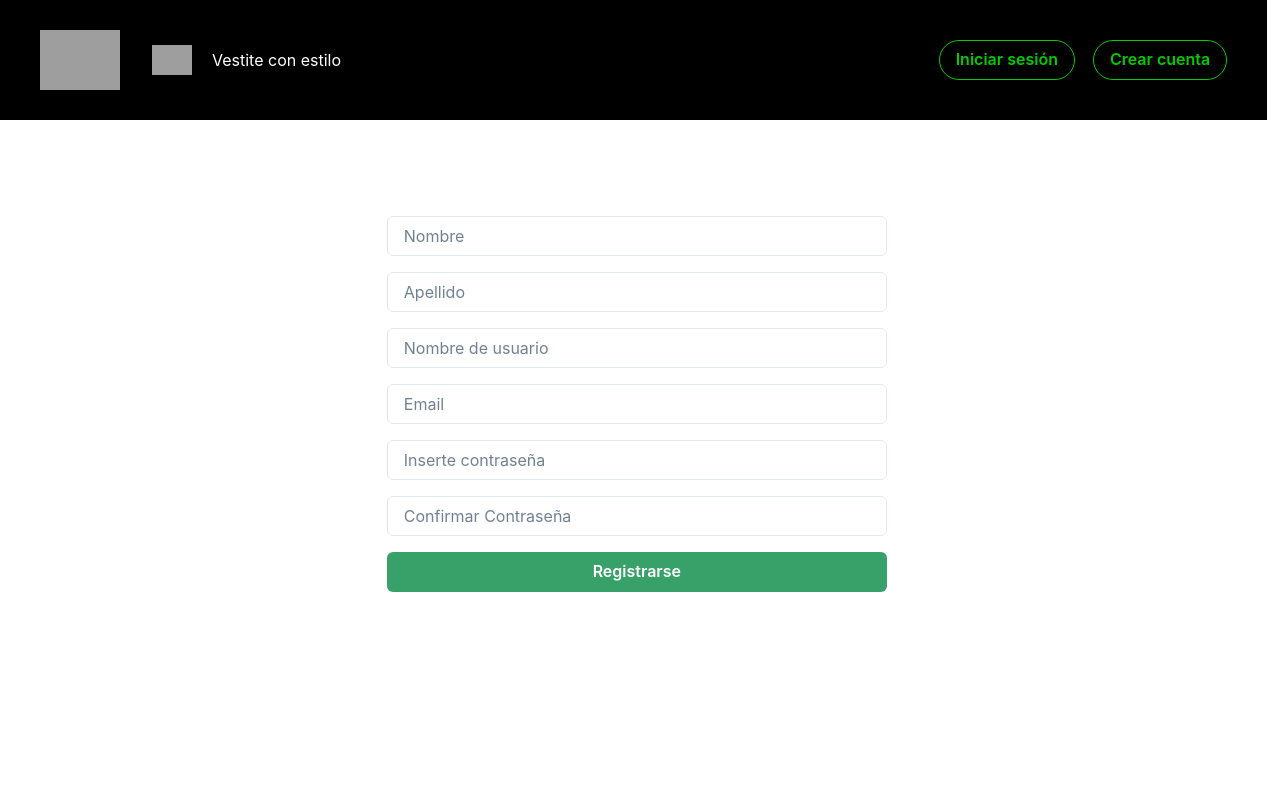
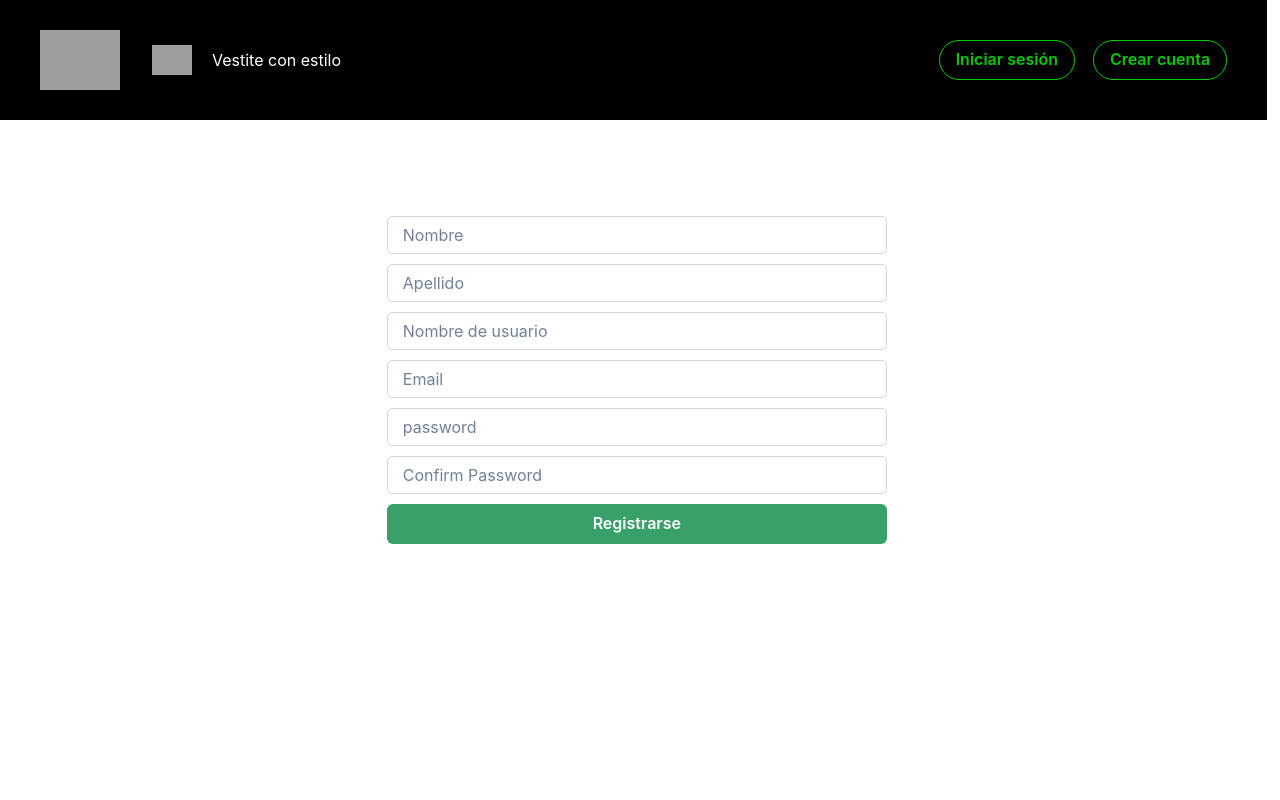
Before and after one commit to Julietabachur/frontFinal, a React (Vite) app in the folder frontend-integrador/: page /register in a window 1280 px wide. Shown: the top 800 px of the page. Built offline with nearby package versions, Linux system fonts and the light colour scheme; grey boxes are pictures that could not be loaded; a web font is replaced by a local one.

Commit message:
se modifica registro

```diff
--- a/frontend-integrador/src/App.jsx
+++ b/frontend-integrador/src/App.jsx
@@ -28,7 +28,8 @@ function App() {
       });
       if (response) {
         setUsername(response.data.username);
-        setRoles(response.data.roles);console.log(response.data.roles);
+        setRoles(response.data.roles);
+        console.log(response.data.roles);
       } else {
         localStorage.removeItem("riskkojwt");
       }
@@ -52,6 +53,7 @@ function App() {
             username={username ? username : null}
             setUsername={setUsername}
           />
+
           <Routes>
             <Route path="/" element={<HomePage />} />
             <Route path="/login" element={<Login />} />
--- a/frontend-integrador/src/components/pages/home/HomePage.jsx
+++ b/frontend-integrador/src/components/pages/home/HomePage.jsx
@@ -203,7 +203,7 @@ const HomePage = () => {
                   Categorias
                 </Text>
             </MenuButton>
-            <MenuList bg={"negro"}>
+            <UnorderedList bg={"negro"}>
               {categoriesData.map((category) => (
                 <MenuItem
                   bg={"negro"}
@@ -221,7 +221,7 @@ const HomePage = () => {
                   </Link>
                 </MenuItem>
               ))}
-            </MenuList>
+            </UnorderedList>
           </Menu>
         )}
         {!media && (
--- a/frontend-integrador/src/components/pages/login/Register.jsx
+++ b/frontend-integrador/src/components/pages/login/Register.jsx
@@ -1,35 +1,48 @@
-import React, { useState, useEffect} from 'react';
-import { Box, Input, Button, Stack, Flex } from '@chakra-ui/react';
-import axios from 'axios';
-import { useNavigate } from 'react-router-dom';
+import React, { useState, useEffect } from "react";
+import {
+  Box,
+  Input,
+  Button,
+  Stack,
+  Flex,
+  Spinner,
+  HStack,
+} from "@chakra-ui/react";
+import axios from "axios";
+import { useNavigate } from "react-router-dom";
 
 const nameRegex = /^[a-zA-Z][a-zA-Z_-]{2,22}$/;
 const clientNameRegex = /^[a-zA-Z0-9_]{5,}$/;
-const passwordRegex = /^(?=.*[a-z])(?=.*[A-Z])(?=.*[0-9])(?=.*[!@#$%*]).{8,24}$/;
+const passwordRegex =
+  /^(?=.*[a-z])(?=.*[A-Z])(?=.*[0-9])(?=.*[!@#$%*]).{8,24}$/;
 const emailRegex = /^[\w-]+(\.[\w-]+)*@([\w-]+\.)+[a-zA-Z]{2,7}$/;
 const REGISTER_URL = "http://localhost:8080/auth/register";
 
 const Register = () => {
   //constantes del formulario
-    const [firstName, setFirstName] = useState('');
-    const [lastName, setLastName] = useState('');
-    const [clientName, setClientName] = useState('');
+  const [firstName, setFirstName] = useState("");
+  const [lastName, setLastName] = useState("");
+  const [clientName, setClientName] = useState("");
   const [clientNameValid, setClientNameValid] = useState(true);
-    const [email, setEmail] = useState('');
-    const [password, setPassword] = useState('');
-    const [confirmPassword, setConfirmPassword] = useState('');
+  const [email, setEmail] = useState("");
+  const [password, setPassword] = useState("");
+  const [confirmPassword, setConfirmPassword] = useState("");
+  const [isNameLoading, setIsNameLoading] = useState(false);
+  const [isEmailLoading, setIsEmailLoading] = useState(false);
 
   //constantes para manejo de errores en las validaciones
-    const [firstNameError, setFirstNameError] = useState('');
-    const [lastNameError, setLastNameError] = useState('');
-    const [clientNameError, setClientNameError] = useState('');
-    const [emailError, setEmailError] = useState('');
-    const [passwordError, setPasswordError] = useState('');
-    const [confirmPasswordError, setConfirmPasswordError] = useState('');
+  const [firstNameError, setFirstNameError] = useState("");
+  const [lastNameError, setLastNameError] = useState("");
+  const [clientNameError, setClientNameError] = useState("");
+  const [emailError, setEmailError] = useState("");
+  const [passwordError, setPasswordError] = useState("");
+  const [confirmPasswordError, setConfirmPasswordError] = useState("");
 
   //constantes para manejo de errores cdo se valida duplicado en BE de clientName y email
-    const [showClientNameDuplicatedError, setShowClientNameDuplicatedError] = useState(false);
-    const [showEmailDuplicatedError, setShowEmailDuplicatedError] = useState(false);
+  const [showClientNameDuplicatedError, setShowClientNameDuplicatedError] =
+    useState(false);
+  const [showEmailDuplicatedError, setShowEmailDuplicatedError] =
+    useState(false);
 
   const navigate = useNavigate();
 
@@ -46,41 +59,54 @@ const Register = () => {
 
   //Funciones de cada validación
   const validateName = (name) => {
-        return !nameRegex.test(name) ? 'El nombre debe contener solo letras, mínimo 4 y no tener espacios al inicio.' : '';
+    return !nameRegex.test(name)
+      ? "El nombre debe contener solo letras, mínimo 4 y no tener espacios al inicio."
+      : "";
   };
 
   const validateLastName = (lastName) => {
-        return !nameRegex.test(lastName) ? 'El apellido debe contener solo letras, mínimo 4 y no tener espacios al inicio.' : '';
+    return !nameRegex.test(lastName)
+      ? "El apellido debe contener solo letras, mínimo 4 y no tener espacios al inicio."
+      : "";
   };
 
-    const validateClientName = (clientName)=> {
-        return !clientNameRegex.test(clientName) ? 'El nombre de usuario puede contener letras, numeros y guión bajo, mínimo 5 y no tener espacios al inicio.' : '';
+  const validateClientName = (clientName) => {
+    return !clientNameRegex.test(clientName)
+      ? "El nombre de usuario puede contener letras, numeros y guión bajo, mínimo 5 y no tener espacios al inicio."
+      : "";
   };
 
   const validateEmail = (email) => {
-        return !emailRegex.test(email) ? 'Formato de correo electrónico no válido.' : '';
+    return !emailRegex.test(email)
+      ? "Formato de correo electrónico no válido."
+      : "";
   };
 
   const validatePassword = (password) => {
-        return !passwordRegex.test(password) ? 'La contraseña debe contener al menos 8 caracteres, una letra mayúscula, una letra minúscula, un número y un carácter especial.' : '';
+    return !passwordRegex.test(password)
+      ? "La contraseña debe contener al menos 8 caracteres, una letra mayúscula, una letra minúscula, un número y un carácter especial."
+      : "";
   };
 
   //Funciones para el manejo de errores en dependencia de las validaciones
 
-    const handleFirstNameBlur = () => {
+  const handleFirstNameBlur = (firstName) => {
+    setFirstName(firstName);
     setFirstNameError(validateName(firstName));
   };
 
-    const handleLastNameBlur = () => {
+  const handleLastNameBlur = (lastName) => {
+    setLastName(lastName);
     setLastNameError(validateLastName(lastName));
   };
 
-    const handleClientNameBlur = () => {
+  const handleClientNameBlur = (clientName) => {
+    setClientName(clientName);
     setClientNameError(validateClientName(clientName));
   };
 
-
-    const handleEmailBlur = () => {
+  const handleEmailBlur = (email) => {
+    setEmail(email);
     setEmailError(validateEmail(email));
   };
 
@@ -89,12 +115,13 @@ const Register = () => {
   };
 
   const handleConfirmPasswordBlur = () => {
-        setConfirmPasswordError(password !== confirmPassword ? 'Las contraseñas no coinciden.' : '');
+    setConfirmPasswordError(
+      password !== confirmPassword ? "Las contraseñas no coinciden." : ""
+    );
   };
 
   //confirma si riskkojkt existe es que la pesona ya esta registrado y si no va a home
   const token = JSON.parse(localStorage.getItem("riskkojwt"));
-    console.log(token)
 
   const GETME_URL = import.meta.env.VITE_GETME_URL;
 
@@ -107,7 +134,7 @@ const Register = () => {
         },
       });
       if (response) {
-            navigate("/")
+        navigate("/");
       } else {
         localStorage.removeItem("riskkojwt");
       }
@@ -120,33 +147,40 @@ const Register = () => {
     if (token) {
       getUsername(token);
     }
-    }, []);
+  }, [token]);
 
   //función para revisar si el clientName existe en el BE
-    const checkClientName = async (name) => {
-        try {
+  const CheckClientNameAndEmail = async (value, endpoint) => {
+    endpoint === "clientName" &&
+      (setIsNameLoading(true), handleClientNameBlur(value));
+
+    endpoint === "email" &&
+     (setIsEmailLoading(true), handleEmailBlur(value));
+
+    if (value != undefined) {
       const response = await axios.get(
-                `http://localhost:8080/auth/clientName?clientName=${name}`,
-                {
-                    headers: {
-                        Authorization: `Bearer ${token}`,
-                    },
+        `http://localhost:8080/auth/${endpoint}?${endpoint}=${value}`
+      );
+      if (response) {
+        endpoint === "clientName" && setIsNameLoading(false);
+        endpoint === "email" && setIsEmailLoading(false);
+
+        if (response.data && endpoint === "clientName") {
+          setShowClientNameDuplicatedError(false);
+          setClientName(value);
+        } else if (response.data && endpoint === "email") {
+          setShowEmailDuplicatedError(false);
+          setEmail(value);
+        } else if (!response.data) {
+          endpoint === "clientName" && setShowClientNameDuplicatedError(true);
+          endpoint === "email" && setShowEmailDuplicatedError(true);
         }
-            );
-            setClientNameValid(response.data); //devuelve un booleano true (si no esta duplicado, o sea No exsite)
-            if (response.data) {
-                setClientName(name); // guarda en clientName el que viene del onChange (e.target.value)
-                setShowClientNameDuplicatedError(false); // Restablecer el estado de error cuando la validación es exitosa
       }
-        } catch (error) {
-            console.error("Error al hacer la solicitud GET:", error);
-            setClientNameValid(false);
-            setShowClientNameDuplicatedError(true);
     }
   };
 
   //version demorada de del metodo checkName
-    const debouncedCheckClientName = debounce(checkClientName, 2000);
+  const debouncedCheckClientNameAndEmail = debounce(CheckClientNameAndEmail, 2000);
 
   //función para el Register similiar al onSubmit
 
@@ -159,16 +193,27 @@ const Register = () => {
     setClientNameError(validateClientName(clientName));
     setEmailError(validateEmail(email));
     setPasswordError(validatePassword(password));
-        setConfirmPasswordError(password !== confirmPassword ? 'Las contraseñas no coinciden.' : '');
+    setConfirmPasswordError(
+      password !== confirmPassword ? "Las contraseñas no coinciden." : ""
+    );
 
-        if (firstNameError || lastNameError || clientName || emailError || passwordError || confirmPasswordError) {
+    if (
+      firstNameError ||
+      lastNameError ||
+      clientName ||
+      emailError ||
+      passwordError ||
+      confirmPasswordError
+    ) {
       //esto es para mostrar en consola el error en que campo es
       if (firstNameError) console.error(`- Nombre: ${firstNameError}`);
       if (lastNameError) console.error(`- Apellido: ${lastNameError}`);
-            if (clientNameError) console.error(`- Nombre de cliente: ${clientNameError}`);
+      if (clientNameError)
+        console.error(`- Nombre de cliente: ${clientNameError}`);
       if (emailError) console.error(`- Email: ${emailError}`);
       if (passwordError) console.error(`- Contraseña: ${passwordError}`);
-            if (confirmPasswordError) console.error(`- Confirmación de contraseña: ${confirmPasswordError}`);
+      if (confirmPasswordError)
+        console.error(`- Confirmación de contraseña: ${confirmPasswordError}`);
       // Evitar que el formulario se envíe
       return;
     }
@@ -185,14 +230,16 @@ const Register = () => {
 
       if (response.status === 200) {
         console.log(response.data);
-                localStorage.setItem('riskkojwt', JSON.stringify(response.data.token))
-                window.alert('Registro exitoso. Serás redirigido a la página de inicio.');
+        localStorage.setItem("riskkojwt", JSON.stringify(response.data.token));
+        window.alert(
+          "Registro exitoso. Serás redirigido a la página de inicio."
+        );
         setTimeout(() => {
           navigate("/");
-                    window.location.reload()
+          window.location.reload();
         }, 1000);
       } else {
-                alert("Fallo el registro, recargue la página y pruebe nuevamente")
+        alert("Fallo el registro, recargue la página y pruebe nuevamente");
       }
     } catch (error) {
       // Manejar errores de la solicitud
@@ -200,76 +247,200 @@ const Register = () => {
     }
   };
 
+  //estilos compartidos por todos los inputs
+  const inputStyle = {
+    padding: "6px",
+    width: "500px",
+    borderRadius: "5px",
+    border: "0.5px solid lightgray",
+    color: "gray",
+    marginBottom: "10px",
+    autoComplete: "off",
+    paddingLeft: "15px",
+  };
+
+  const errorStyle = {
+    height: "50px",
+    display: "flex",
+    alignItems: "center",
+    flexDirection: "column",
+    justifyContent: "center",
+  };
+
   return (
-        <Flex
-            direction="column"
-            align="center"
-            justify="center"
-            minH="100vh"
-            p={4}
+    <Flex direction="column" align="center" justify="center" minH="100vh" p={4}>
+      <Box pos={"relative"} top={100} w={"97vw"} h={"100vh"}>
+        <form
+          onSubmit={handleRegister}
+          style={{
+            display: "flex",
+            flexDirection: "column",
+            alignItems: "center",
+          }}
         >
-            <Box pos={'relative'} top={100} w={'97vw'} h={'100vh'}>
-                <Stack spacing={4} align="center" justify="center">
-                    <Input
-                        w="500px"
+          <div>
+            <input
               placeholder="Nombre"
+              style={inputStyle}
+              type="text"
               value={firstName}
-                        onChange={(e) => setFirstName(e.target.value)}
-                        onBlur={handleFirstNameBlur}
+              onChange={(e) => handleFirstNameBlur(e.target.value)}
+              required
+              autoComplete="off"
             />
-                    {firstNameError && <Box color="red">{firstNameError}</Box>}
+          </div>
+          {firstNameError && (
+            <div style={errorStyle}>
+              <div style={{ color: "red", fontSize: "16px" }}>
+                {firstNameError}
+              </div>
+            </div>
+          )}
 
-                    <Input
-                        w="500px"
+          <div>
+            <input
               placeholder="Apellido"
+              type="text"
+              style={inputStyle}
               value={lastName}
               onChange={(e) => setLastName(e.target.value)}
-                        onBlur={handleLastNameBlur}
+              required
+              autoComplete="off"
             />
-                    {lastNameError && <Box color="red">{lastNameError}</Box>}
+          </div>
+          {lastNameError && (
+            <div style={errorStyle}>
+              <div style={{ color: "red", fontSize: "16px" }}>
+                {lastNameError}
+              </div>
+            </div>
+          )}
 
-                    <Input
-                        w="500px"
+          <Box position={"relative"}>
+            <input
               placeholder="Nombre de usuario"
-                        value={clientName}
-                        onChange={(e) => debouncedCheckClientName(e.target.value)}
-                        onBlur={handleClientNameBlur}
+              type="text"
+              style={inputStyle}
+              onChange={(e) =>
+                debouncedCheckClientNameAndEmail(e.target.value, "clientName")
+              }
+              required
+              autoComplete="off"
             />
-                    {clientNameError && <Box color="red">{clientNameError}</Box>}
-                    {showClientNameDuplicatedError && <Box color="red">El nombre de usuario ya está en uso. Por favor, elige otro.</Box>}
+            {isNameLoading && (
+              <Box
+                style={{
+                  position: "absolute",
+                  top: "50%",
+                  right: "10px",
+                  transform: "translateY(-50%)",
+                  zIndex: "10",
+                }}
+              >
+                <Spinner color="red.500" />
+              </Box>
+            )}
+          </Box>
+          <Box>
+            {clientNameError && (
+              <div style={errorStyle}>
+                <div style={{ color: "red", fontSize: "16px" }}>
+                  {clientNameError}
+                </div>
+              </div>
+            )}
+          </Box>
+          <Box>
+            {showClientNameDuplicatedError && (
+              <div style={{ color: "red", fontSize: "16px" }}>
+                El nombre de usuario ya está en uso. Por favor, elige otro.
+              </div>
+            )}
+          </Box>
 
+          <Box>
+            <input
+              placeholder="Email"
+              style={inputStyle}
+              type="email"
+              onChange={(e) =>
+                debouncedCheckClientNameAndEmail(e.target.value, "email")
+              }
+              required
+              autoComplete="off"
+            />
+            {isEmailLoading && (
+              <Box
+                style={{
+                  position: "absolute",
+                  top: "50%",
+                  right: "10px",
+                  transform: "translateY(-50%)",
+                  zIndex: "10",
+                }}
+              >
+                <Spinner color="red.500" />
+              </Box>
+            )}
+          </Box>
+          <Box>
+            {emailError && (
+              <div style={errorStyle}>
+                <div style={{ color: "red", fontSize: "16px" }}>
+                  {emailError}
+                </div>
+              </div>
+            )}
+          </Box>
+          <Box>
+            {showEmailDuplicatedError && (
+              <div style={{ color: "red", fontSize: "16px" }}>
+                El Email ingresado ya está en uso. Por favor, elige otro.
+              </div>
+            )}
+          </Box>
 
-                    <Input
-                        w="500px"
-                        placeholder="Email"
-                        value={email}
-                        onChange={(e) => setEmail(e.target.value)}
-                        onBlur={handleEmailBlur}
-                    />
-                    {emailError && <Box color="red">{emailError}</Box>}
-
-                    <Input
-                        w="500px"
-                        placeholder="Inserte contraseña"
+          <div>
+            <input
+              placeholder="password"
+              style={inputStyle}
               type="password"
               value={password}
               onChange={(e) => setPassword(e.target.value)}
-                        onBlur={handlePasswordBlur}
+              required
+              autoComplete="off"
             />
-                    {passwordError && <Box color="red">{passwordError}</Box>}
-
-                    <Input
-                        w="500px"
-                        placeholder="Confirmar Contraseña"
+          </div>
+          {passwordError && (
+            <div style={errorStyle}>
+              <div style={{ color: "red", fontSize: "16px" }}>
+                {passwordError}
+              </div>
+            </div>
+          )}
+          <div>
+            <input
+              placeholder="Confirm Password"
+              style={inputStyle}
               type="password"
               value={confirmPassword}
               onChange={(e) => setConfirmPassword(e.target.value)}
-                        onBlur={handleConfirmPasswordBlur}
+              required
+              autoComplete="off"
             />
-                    {confirmPasswordError && <Box color="red">{confirmPasswordError}</Box>}
+          </div>
+          {confirmPasswordError && (
+            <div style={errorStyle}>
+              <div style={{ color: "red", fontSize: "16px" }}>
+                {confirmPasswordError}
+              </div>
+            </div>
+          )}
 
-                    <Button w="500px" colorScheme="green" onClick={handleRegister}>Registrarse</Button>
-                </Stack>
+          <Button w="500px" colorScheme="green" onClick={handleRegister}>
+            Registrarse
+          </Button>
+        </form>
       </Box>
     </Flex>
   );
```
Lines whose indentation alone changed are shown as unchanged.
